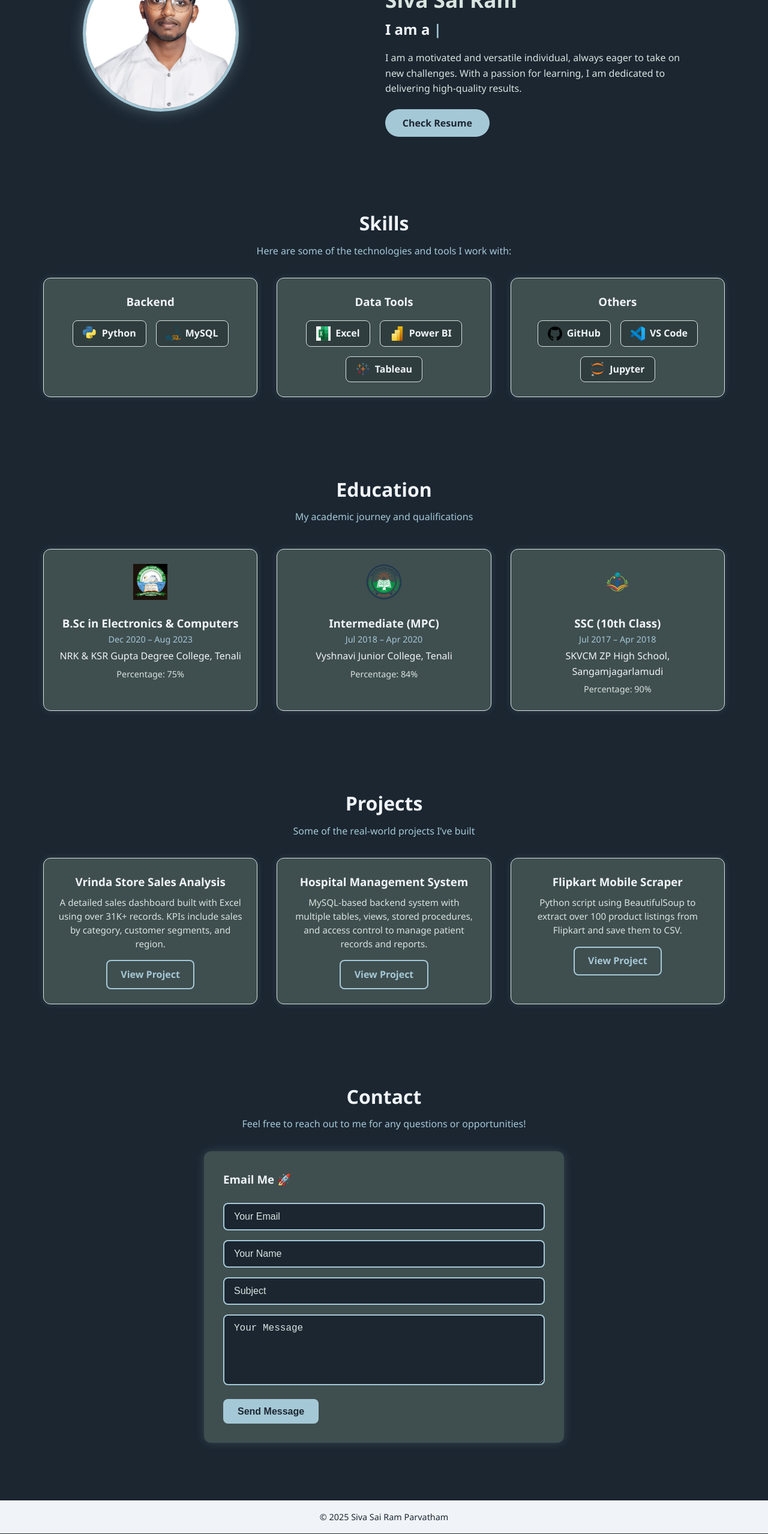
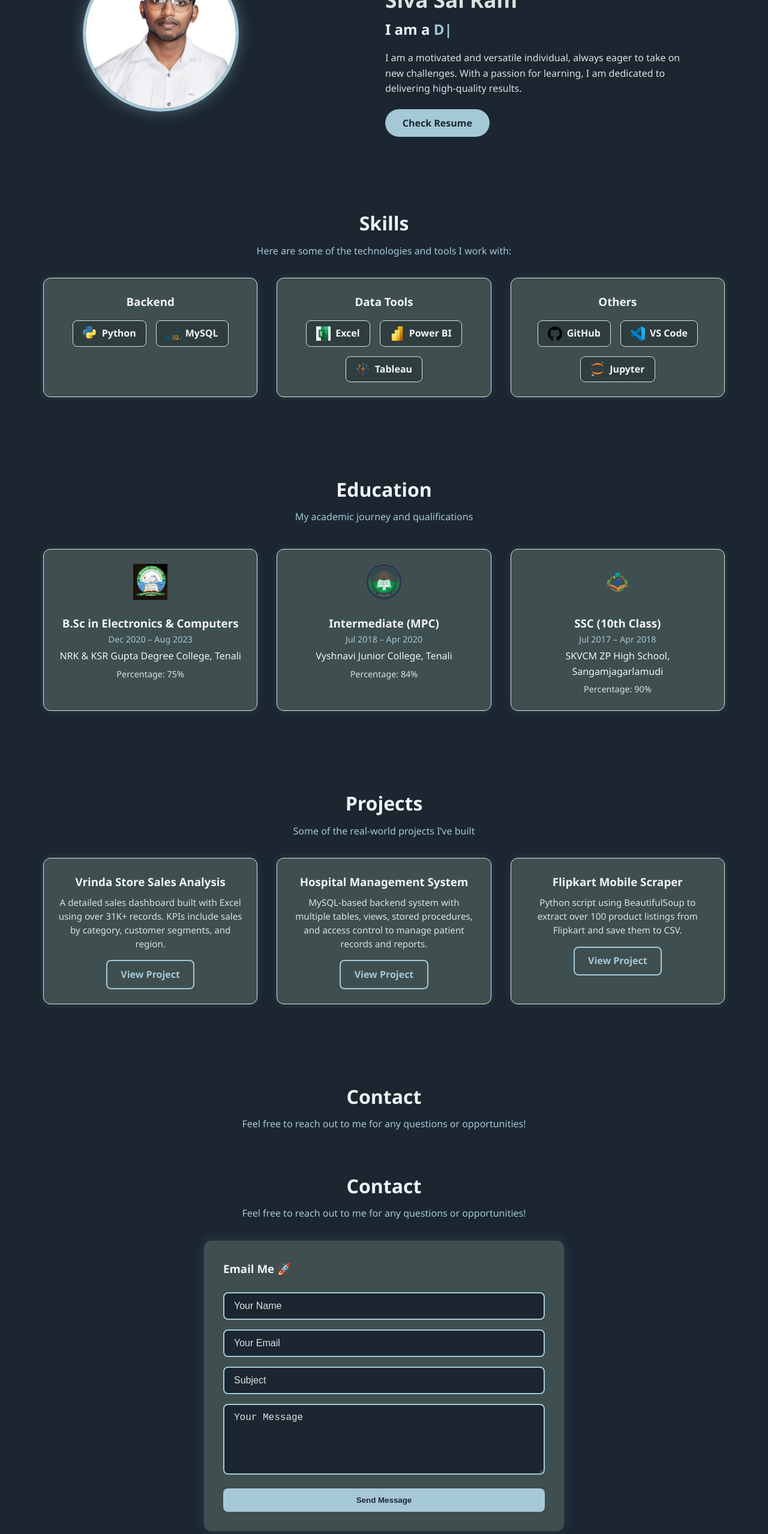
Before and after one commit to Sivasairam580/Portfolio, a plain HTML site: page index.html in a window 1280 px wide. Shown: the part 240-2797 px from the top of the page at 60% size. Drawn offline with nearby package versions, Linux system fonts and the light colour scheme.

Commit message:
Updated form and typing effect

```diff
--- a/index.html
+++ b/index.html
@@ -154,17 +154,35 @@
   <h2>Contact</h2>
   <p class="section-subtitle">Feel free to reach out to me for any questions or opportunities!</p>
 
+  <section id="contact" class="section">
+  <h2>Contact</h2>
+  <p class="section-subtitle">Feel free to reach out to me for any questions or opportunities!</p>
+
   <div class="contact-card">
     <h3>Email Me 🚀</h3>
-    <form class="contact-form">
-      <input type="email" placeholder="Your Email" required />
-      <input type="text" placeholder="Your Name" required />
-      <input type="text" placeholder="Subject" required />
-      <textarea placeholder="Your Message" rows="5" required></textarea>
+
+    <form class="contact-form" action="https://formsubmit.co/sivasairamparvatham@gmail.com" method="POST" id="contactForm">
+      <input type="text" name="name" placeholder="Your Name" required />
+      <input type="email" name="email" placeholder="Your Email" required />
+      <input type="text" name="subject" placeholder="Subject" required />
+      <textarea name="message" placeholder="Your Message" rows="5" required></textarea>
+
+      <!-- Optional: Disable CAPTCHA -->
+      <input type="hidden" name="_captcha" value="false" />
+
+      <!-- Optional: redirect after submission -->
+      <!-- <input type="hidden" name="_next" value="https://yourdomain.com/thank-you.html" /> -->
+
       <button type="submit" class="btn contact-btn">Send Message</button>
     </form>
+
+    <p id="formSuccess" style="display:none; color: #A5C8D6; font-weight: bold; margin-top: 1rem;">
+      ✅ Message sent successfully!
+    </p>
   </div>
 </section>
+
+
 
 
   <footer>
--- a/script.js
+++ b/script.js
@@ -1,4 +1,4 @@
-// Smooth scroll for nav links
+// === Smooth scroll for nav links ===
 document.querySelectorAll("nav a").forEach(link => {
   link.addEventListener("click", function(e) {
     e.preventDefault();
@@ -7,36 +7,62 @@ document.querySelectorAll("nav a").forEach(link => {
   });
 });
 
-// Typing animation effect (cleaner and smoother)
+// === Typing animation effect ===
 const typedText = document.querySelector(".typed-text");
 const phrases = ["Data Analyst", "Data Scientist", "ML Engineer", "Python Programmer"];
-let phraseIndex = 0;
-let charIndex = 0;
-let isDeleting = false;
+let i = 0, j = 0;
+let currentPhrase = "", isDeleting = false;
 
 function typeEffect() {
-  const currentPhrase = phrases[phraseIndex];
-  const partialText = currentPhrase.substring(0, charIndex);
+  if (i < phrases.length) {
+    if (!isDeleting && j <= phrases[i].length) {
+      currentPhrase = phrases[i].substring(0, j++);
+    } else if (isDeleting && j >= 0) {
+      currentPhrase = phrases[i].substring(0, j--);
+    }
 
-  typedText.textContent = partialText;
+    typedText.textContent = currentPhrase;
 
-  let delay = isDeleting ? 110 : 180;
-
-  if (!isDeleting && charIndex === currentPhrase.length) {
+    if (!isDeleting && j === phrases[i].length) {
       isDeleting = true;
-    setTimeout(typeEffect, 1400); // pause after full word typed
+      setTimeout(typeEffect, 1400); // pause after typing full word
       return;
     }
 
-  if (isDeleting && charIndex === 0) {
+    if (isDeleting && j === 0) {
       isDeleting = false;
-    phraseIndex = (phraseIndex + 1) % phrases.length;
-    setTimeout(typeEffect, 600); // pause before new word starts
+      i = (i + 1) % phrases.length;
+      setTimeout(typeEffect, 600); // pause before next word
       return;
     }
 
-  charIndex = isDeleting ? charIndex - 1 : charIndex + 1;
-  setTimeout(typeEffect, delay);
+    const typingSpeed = isDeleting ? 100 : 150;
+    setTimeout(typeEffect, typingSpeed);
+  }
 }
 
 typeEffect();
+
+// === Contact Form Handling ===
+const form = document.getElementById("contactForm");
+const successMsg = document.getElementById("formSuccess");
+
+form.addEventListener("submit", function (e) {
+  e.preventDefault();
+
+  const formData = new FormData(form);
+  fetch(form.action, {
+    method: "POST",
+    body: formData,
+    headers: {
+      'Accept': 'application/json'
+    }
+  }).then(response => {
+    if (response.ok) {
+      successMsg.style.display = "block";
+      form.reset();
+    } else {
+      alert("Something went wrong. Please try again.");
+    }
+  });
+});
--- a/style.css
+++ b/style.css
@@ -289,28 +289,19 @@ a:hover {
   text-decoration: underline;
 }
 
-/* ========== Footer ========== */
-footer {
-  text-align: center;
-  padding: 1rem;
-  background-color: #F0F4F8;
-  color: #1B2631;
-  font-size: 0.9rem;
-}
-/* ========== Contact Form Styling ========== */
 .contact-card {
   background-color: #3F4E4F;
   padding: 2rem;
   border-radius: 12px;
   max-width: 600px;
   margin: 2rem auto;
-  box-shadow: 0 0 15px rgba(165, 200, 214, 0.2);
+  box-shadow: 0 0 20px rgba(165, 200, 214, 0.15);
   text-align: left;
 }
 
 .contact-card h3 {
+  color: #F0F4F8;
   margin-bottom: 1.5rem;
-  color: #F0F4F8;
 }
 
 .contact-form input,
@@ -319,12 +310,12 @@ footer {
   padding: 0.75rem 1rem;
   margin-bottom: 1rem;
   border: 2px solid #A5C8D6;
-  border-radius: 8px;
   background-color: #1B2631;
   color: #F0F4F8;
+  border-radius: 8px;
   font-size: 1rem;
   outline: none;
-  transition: border-color 0.3s;
+  transition: 0.3s;
 }
 
 .contact-form input::placeholder,
@@ -337,19 +328,27 @@ footer {
   border-color: #F0F4F8;
 }
 
-.contact-btn {
+.btn.contact-btn {
   background-color: #A5C8D6;
   color: #1B2631;
-  padding: 0.7rem 1.5rem;
   border: none;
+  padding: 0.75rem 1.5rem;
+  font-weight: bold;
   border-radius: 8px;
-  font-weight: bold;
-  font-size: 1rem;
   cursor: pointer;
+  width: 100%;
   transition: background-color 0.3s;
 }
 
-.contact-btn:hover {
+.btn.contact-btn:hover {
   background-color: #D9E4E0;
+}
+
+/* ========== Footer ========== */
+footer {
+  text-align: center;
+  padding: 1rem;
+  background-color: #F0F4F8;
   color: #1B2631;
+  font-size: 0.9rem;
 }
```
Lines whose indentation alone changed are shown as unchanged.
